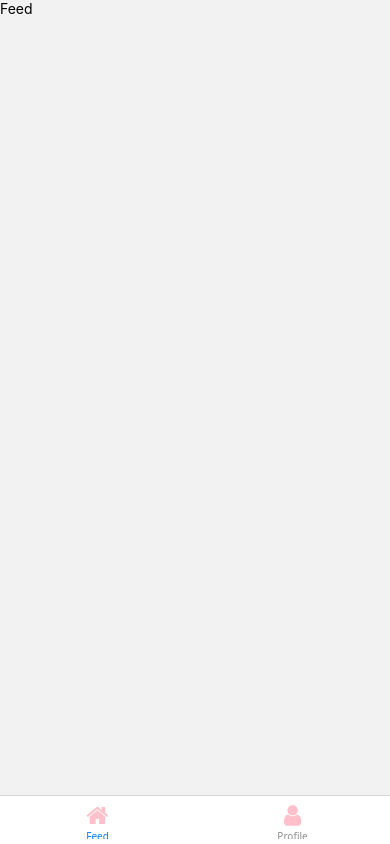
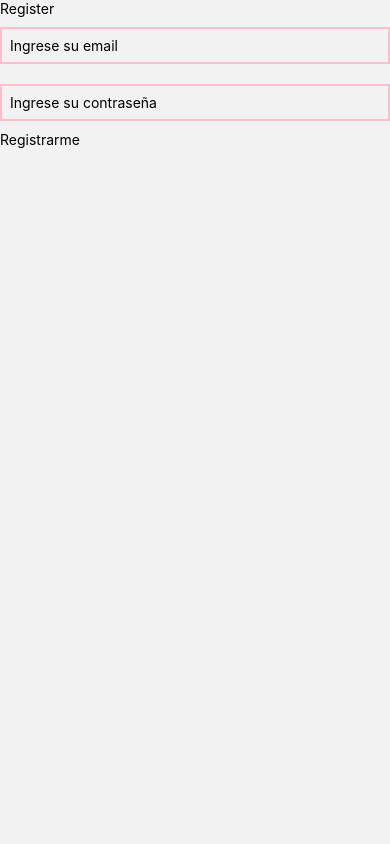
Before and after one commit to VilaMariano/ReactNative-PI, a React Native app in the folder ReactNative-PI/: screen /Register in a window 390 px wide. Built offline with nearby package versions, Linux system fonts and the light colour scheme.

Commit message:
Register base

```diff
--- a/ReactNative-PI/src/navigation/StackNavigation.js
+++ b/ReactNative-PI/src/navigation/StackNavigation.js
@@ -4,12 +4,18 @@ import HomeMenu from '../components/HomeMenu'
 import Feed from '../screens/Feed'
 import BottomTabs from './BottonTabs'
 import Profile from '../screens/Profile'
-
+import Register from "../screens/Register";
 const Stack = createNativeStackNavigator();
 
 function StackNavigation() {
     return(
         <Stack.Navigator>
+            <Stack.Screen
+            name = "Register"
+            component = {Register}
+            options={{
+                headerShown:false
+            }}/>
             <Stack.Screen
             name = "Tab"
             component = {BottomTabs}
--- a/ReactNative-PI/src/screens/Register.js
+++ b/ReactNative-PI/src/screens/Register.js
@@ -0,0 +1,59 @@
+import { Text, View, TextInput, StyleSheet, TouchableOpacity } from 'react-native'
+import React, { Component } from 'react'
+
+export default class Register extends Component {
+    constructor(props) {
+        super(props)
+        this.state = {
+            input1: '',
+            input2: '',
+            error: false
+        }
+    }
+
+    registrarUsuario() {
+        if (this.state.input1 === 'Margarita' && this.state.input2 === '1234') {
+            this.props.navigation.navigate('Tab')
+        } else {
+            this.setState({ input1: '', input2: '', error: true })
+        }
+    }
+
+    render() {
+        return (
+            <View>
+                <Text>Register</Text>
+                <TextInput
+                    style={styles.input}
+                    keyboardType='default'
+                    value={this.state.input1}
+                    onChangeText={(texto) => this.setState({ input1: texto, error: false })}
+                    placeholder='Ingrese su email'
+                />
+                <TextInput
+                    style={styles.input}
+                    keyboardType='default'
+                    value={this.state.input2}
+                    onChangeText={(texto) => this.setState({ input2: texto, error: false })}
+                    placeholder='Ingrese su contraseña'
+                    secureTextEntry={true}
+                />
+                <TouchableOpacity onPress={() => this.registrarUsuario()}>
+                    <Text>Registrarme</Text>
+                </TouchableOpacity>
+                {
+                    this.state.error ? <Text>Credenciales inválidas</Text> : null
+                }
+            </View>
+        )
+    }
+}
+
+const styles = StyleSheet.create({
+    input: {
+        borderWidth: 2,
+        borderColor: 'pink',
+        padding: 8,
+        marginVertical: 10
+    }
+})
```
